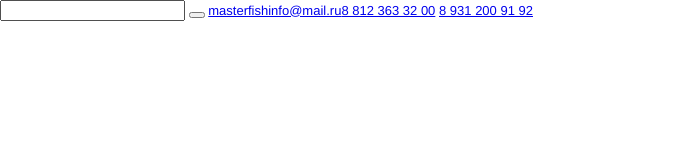
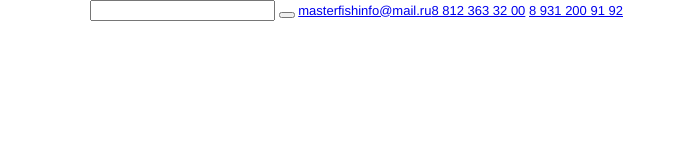
Before and after one commit to VladPleshakov/masterfish, a plain HTML site: page index.html in a window 1280 px wide. Shown: the whole page, without its empty margins (0-685 px from the left). Drawn offline with Linux system fonts and the light colour scheme; a web font is replaced by a local one.

Commit message:
Commit 2

```diff
--- a/css/style.css
+++ b/css/style.css
@@ -56,6 +56,16 @@ html, body {
     font-family: 'gt_walsheim_proregular', Helvetica, Arial;
 }
 
+.wrap {
+    position: relative;
+    display: block;
+    width: 100%;
+    max-width: 1100px;
+    height: auto;
+    margin: 0 auto;
+    padding: 0;
+}
+
 .header__info .wrap {
     display: flex;
     align-items: center;
```
